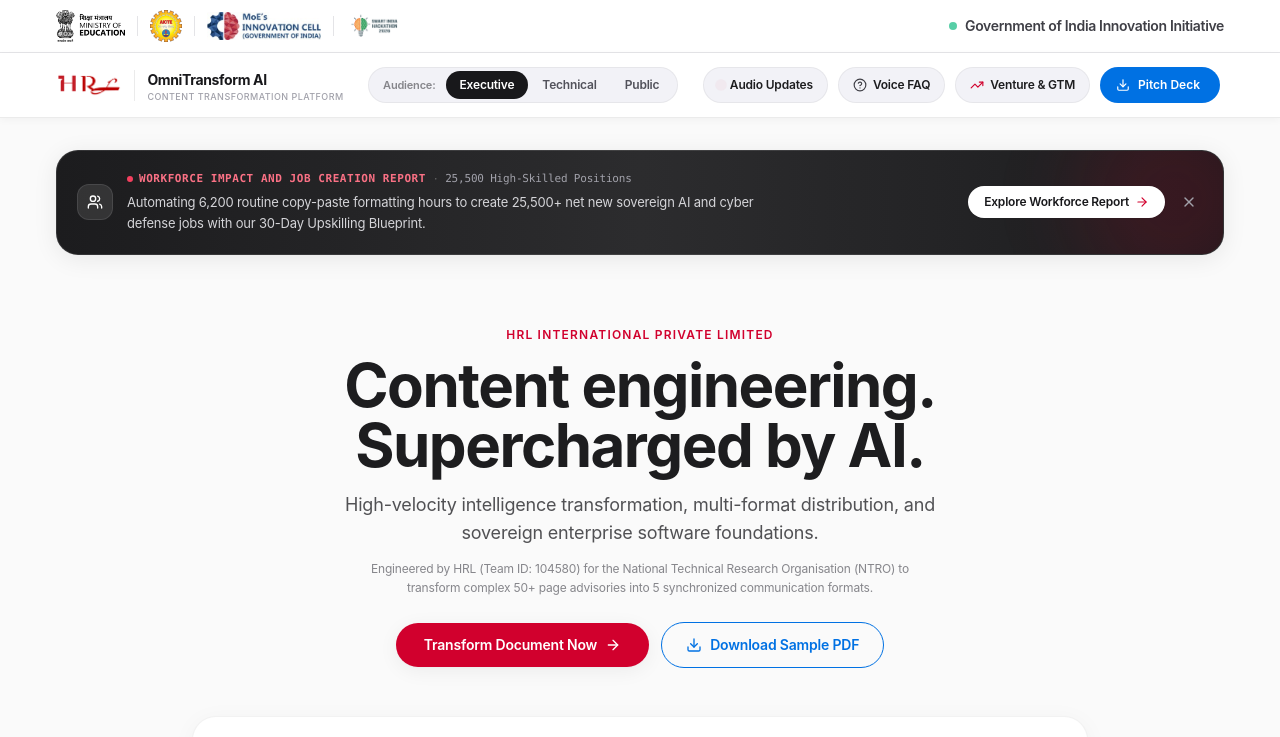
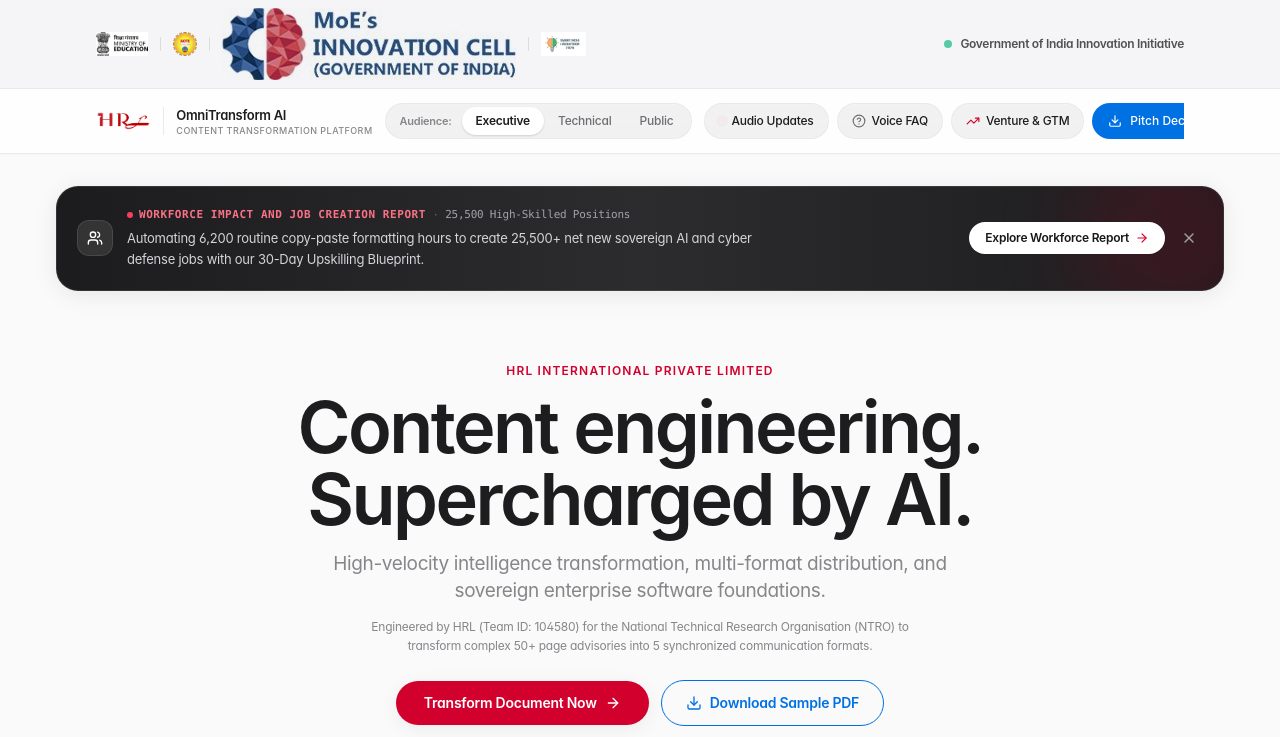
Before and after one commit to hrlpavan/sih-2026-media-problem-statements, a React (Vite) app in the folder frontend/: page / in a window 1280 px wide. Shown: the top 737 px of the page. Built offline with nearby package versions, Linux system fonts and the light colour scheme.

Commit message:
100% Apple.com design parity: SF Pro typography, glass navbar, bento cards, and responsive polish

```diff
--- a/frontend/src/components/DocumentUploader.tsx
+++ b/frontend/src/components/DocumentUploader.tsx
@@ -45,13 +45,13 @@
         </div>
 
         {/* Ultra-Bold High-Contrast Headline */}
-        <h1 className="text-4xl sm:text-5xl lg:text-6xl font-bold tracking-tight text-hrl-dark leading-[1.1] mb-4">
+        <h1 className="text-4xl sm:text-6xl lg:text-7xl font-semibold tracking-[-0.035em] text-[#1D1D1F] leading-[1.06] mb-4">
           Content engineering.<br />
           <span className="text-hrl-dark">Supercharged by AI.</span>
         </h1>
 
         {/* Subtitle */}
-        <p className="text-base sm:text-lg text-hrl-body font-normal leading-relaxed max-w-2xl mx-auto mb-3">
+        <p className="text-base sm:text-[19px] text-[#86868B] font-normal leading-[1.42] max-w-2xl mx-auto mb-3 tracking-[-0.02em]">
           High-velocity intelligence transformation, multi-format distribution, and sovereign enterprise software foundations.
         </p>
 
@@ -81,7 +81,7 @@
           </button>
 
           <a
-            href="/NTRO_Cyber_Threat_Advisory_Q3_2026_Sample.pdf"
+            href="./NTRO_Cyber_Threat_Advisory_Q3_2026_Sample.pdf"
             download="NTRO_Cyber_Threat_Advisory_Q3_2026_Sample.pdf"
             className="border border-hrl-blue text-hrl-blue hover:bg-hrl-blue-light px-6 py-3 rounded-full text-sm font-semibold transition-all duration-200 flex items-center gap-2 cursor-pointer"
           >
@@ -92,7 +92,7 @@
       </div>
 
       {/* Sleek Symmetrical 4-Column Metric Strip (Apple/HRL HIG Symmetrical Design) */}
-      <div className="bg-white rounded-[24px] border border-black/5 shadow-[0_4px_24px_rgba(0,0,0,0.04),0_1px_2px_rgba(0,0,0,0.02)] p-6 sm:p-7 max-w-4xl mx-auto my-8 stats-banner-card no-print">
+      <div className="bg-white rounded-[24px] border border-black/[0.06] shadow-[0_4px_24px_rgba(0,0,0,0.04)] p-6 sm:p-7 max-w-4xl mx-auto my-8 stats-banner-card no-print">
         <div className="grid grid-cols-2 md:grid-cols-4 gap-4 sm:gap-6 text-center divide-y md:divide-y-0 md:divide-x divide-zinc-100 items-center">
           <div className="pt-2 md:pt-0 px-2 flex flex-col items-center justify-center">
             <span className="text-2xl sm:text-3xl lg:text-4xl font-extrabold text-[#1D1D1F] tracking-tight leading-none whitespace-nowrap">
--- a/frontend/src/components/GovtHeaderRibbon.tsx
+++ b/frontend/src/components/GovtHeaderRibbon.tsx
@@ -2,49 +2,49 @@
 
 export const GovtHeaderRibbon: React.FC = () => {
   return (
-    <div className="bg-white border-b border-zinc-200 py-2 select-none no-print transition-all w-full">
-      <div className="w-full max-w-[1500px] mx-auto px-4 sm:px-6 lg:px-10 xl:px-14 flex flex-col sm:flex-row items-center justify-between gap-3">
+    <div className="bg-[#F5F5F7] border-b border-black/[0.06] py-1.5 select-none no-print transition-all w-full">
+      <div className="max-w-6xl mx-auto px-4 sm:px-6 lg:px-8 flex items-center justify-between gap-4">
         {/* Government of India & Hackathon Logos Strip */}
-        <div className="flex items-center gap-3 sm:gap-4.5 overflow-x-auto no-scrollbar py-0.5 max-w-full">
+        <div className="flex items-center gap-3 sm:gap-4.5 shrink-0 overflow-x-auto no-scrollbar py-0.5">
           {/* Ministry of Education */}
           <div className="flex items-center shrink-0">
             <img
               src="./gov_moe_logo.jpg"
               alt="Ministry of Education - Government of India"
-              className="h-6 sm:h-7 md:h-8 object-contain"
+              className="h-5 sm:h-6 object-contain"
             />
           </div>
 
-          <div className="h-4 sm:h-5 w-px bg-zinc-200 shrink-0" />
+          <div className="h-3.5 w-px bg-black/[0.1] shrink-0" />
 
           {/* AICTE */}
           <div className="flex items-center shrink-0">
             <img
               src="./gov_aicte_logo.png"
               alt="AICTE"
-              className="h-6 sm:h-7 md:h-8 object-contain"
+              className="h-5 sm:h-6 object-contain"
             />
           </div>
 
-          <div className="h-4 sm:h-5 w-px bg-zinc-200 shrink-0" />
+          <div className="h-3.5 w-px bg-black/[0.1] shrink-0" />
 
           {/* MoE's Innovation Cell */}
           <div className="flex items-center shrink-0">
             <img
               src="./gov_mic_logo.jpg"
               alt="MoE's Innovation Cell"
-              className="h-5 sm:h-6 md:h-7 object-contain mix-blend-multiply"
+              className="h-4.5 sm:h-5.5 object-contain mix-blend-multiply"
             />
           </div>
 
-          <div className="h-4 sm:h-5 w-px bg-zinc-200 shrink-0" />
+          <div className="h-3.5 w-px bg-black/[0.1] shrink-0" />
 
           {/* Smart India Hackathon 2026 */}
           <div className="flex items-center shrink-0">
             <img
               src="./gov_sih_logo.png"
               alt="Smart India Hackathon 2026"
-              className="h-6 sm:h-7 md:h-8 object-contain"
+              className="h-5 sm:h-6 object-contain"
             />
           </div>
         </div>
@@ -52,7 +52,7 @@
         {/* Right Initiative Badge */}
         <div className="flex items-center gap-2 shrink-0">
           <span className="w-2 h-2 rounded-full bg-emerald-500 animate-pulse shrink-0" />
-          <span className="text-xs sm:text-[13px] md:text-sm font-semibold text-zinc-700 tracking-tight whitespace-nowrap">
+          <span className="text-[11px] sm:text-xs font-semibold text-[#515154] tracking-tight whitespace-nowrap">
             Government of India Innovation Initiative
           </span>
         </div>
--- a/frontend/src/components/Navbar.tsx
+++ b/frontend/src/components/Navbar.tsx
@@ -11,34 +11,34 @@
 
 export const Navbar: React.FC<NavbarProps> = ({ currentPersona, onPersonaChange, isProcessing, onOpenVentureModal }) => {
   return (
-    <header className="sticky top-0 z-40 bg-white/95 backdrop-blur-md border-b border-hrl-border shadow-hrl-subtle no-print transition-all w-full">
-      <div className="w-full max-w-[1500px] mx-auto px-4 sm:px-6 lg:px-10 xl:px-14">
-        <div className="flex items-center justify-between h-16 gap-3 overflow-x-auto no-scrollbar py-1">
+    <header className="sticky top-0 z-50 bg-white/80 backdrop-blur-xl backdrop-saturate-180 border-b border-black/[0.08] shadow-[0_1px_2px_rgba(0,0,0,0.02)] no-print transition-all w-full">
+      <div className="max-w-6xl mx-auto px-4 sm:px-6 lg:px-8">
+        <div className="flex items-center justify-between h-14 sm:h-16 gap-3 overflow-x-auto no-scrollbar py-1">
           {/* Brand Logo & Platform Title */}
           <div className="flex items-center space-x-3 shrink-0">
             <a href="#" className="flex items-center">
               <img
                 src="./hrl_logo_transparent.png"
                 alt="HRL International"
-                className="h-5 sm:h-6 object-contain"
+                className="h-4.5 sm:h-5 object-contain"
               />
             </a>
-            <div className="hidden sm:block pl-3 border-l border-hrl-border">
-              <span className="font-bold text-xs sm:text-sm tracking-tight text-zinc-900 block leading-tight">OmniTransform AI</span>
-              <span className="text-[8px] sm:text-[9px] text-zinc-400 font-medium tracking-wider uppercase block leading-none mt-0.5">Content Transformation Platform</span>
+            <div className="hidden sm:block pl-3 border-l border-black/[0.08]">
+              <span className="font-semibold text-xs sm:text-[13px] tracking-tight text-[#1D1D1F] block leading-tight">OmniTransform AI</span>
+              <span className="text-[8px] sm:text-[9px] text-[#86868B] font-medium tracking-wider uppercase block leading-none mt-0.5">Content Transformation Platform</span>
             </div>
           </div>
 
-          {/* Symmetrical Segmented Persona Selector */}
-          <div className="flex items-center bg-[#F2F2F7] p-1 rounded-full border border-black/5 h-9 shrink-0">
+          {/* Symmetrical Segmented Persona Selector (Apple macOS / iOS Style) */}
+          <div className="flex items-center bg-[#000000]/[0.05] p-1 rounded-full border border-black/[0.04] h-9 shrink-0">
             <span className="text-[11px] text-[#86868B] font-semibold px-2.5 hidden md:inline whitespace-nowrap">Audience:</span>
             <button
               onClick={() => onPersonaChange('executive')}
               disabled={isProcessing}
-              className={`text-xs px-3.5 h-7 rounded-full font-semibold transition-all duration-200 cursor-pointer whitespace-nowrap flex items-center justify-center ${
+              className={`text-xs px-3.5 h-7 rounded-full font-medium transition-all duration-200 cursor-pointer whitespace-nowrap flex items-center justify-center ${
                 currentPersona === 'executive'
-                  ? 'bg-zinc-900 text-white shadow-xs'
-                  : 'text-zinc-600 hover:text-zinc-900'
+                  ? 'bg-white text-[#1D1D1F] shadow-[0_1px_3px_rgba(0,0,0,0.1),0_1px_2px_rgba(0,0,0,0.06)] font-semibold'
+                  : 'text-[#6E6E73] hover:text-[#1D1D1F]'
               }`}
             >
               Executive
@@ -46,10 +46,10 @@
             <button
               onClick={() => onPersonaChange('analyst')}
               disabled={isProcessing}
-              className={`text-xs px-3.5 h-7 rounded-full font-semibold transition-all duration-200 cursor-pointer whitespace-nowrap flex items-center justify-center ${
+              className={`text-xs px-3.5 h-7 rounded-full font-medium transition-all duration-200 cursor-pointer whitespace-nowrap flex items-center justify-center ${
                 currentPersona === 'analyst'
-                  ? 'bg-zinc-900 text-white shadow-xs'
-                  : 'text-zinc-600 hover:text-zinc-900'
+                  ? 'bg-white text-[#1D1D1F] shadow-[0_1px_3px_rgba(0,0,0,0.1),0_1px_2px_rgba(0,0,0,0.06)] font-semibold'
+                  : 'text-[#6E6E73] hover:text-[#1D1D1F]'
               }`}
             >
               Technical
@@ -57,21 +57,21 @@
             <button
               onClick={() => onPersonaChange('citizen')}
               disabled={isProcessing}
-              className={`text-xs px-3.5 h-7 rounded-full font-semibold transition-all duration-200 cursor-pointer whitespace-nowrap flex items-center justify-center ${
+              className={`text-xs px-3.5 h-7 rounded-full font-medium transition-all duration-200 cursor-pointer whitespace-nowrap flex items-center justify-center ${
                 currentPersona === 'citizen'
-                  ? 'bg-zinc-900 text-white shadow-xs'
-                  : 'text-zinc-600 hover:text-zinc-900'
+                  ? 'bg-white text-[#1D1D1F] shadow-[0_1px_3px_rgba(0,0,0,0.1),0_1px_2px_rgba(0,0,0,0.06)] font-semibold'
+                  : 'text-[#6E6E73] hover:text-[#1D1D1F]'
               }`}
             >
               Public
             </button>
           </div>
 
-          {/* Action Pills - Exact order from reference image, constant h-9, whitespace-nowrap */}
-          <div className="flex items-center gap-2 sm:gap-2.5 shrink-0 pr-1">
+          {/* Action Pills - Apple Minimalist Aesthetic */}
+          <div className="flex items-center gap-2 shrink-0 pr-1">
             <a
               href="#project-updates-hub"
-              className="flex items-center gap-1.5 px-3.5 h-9 rounded-full bg-[#F2F2F7] hover:bg-[#E5E5EA] text-[#1D1D1F] text-xs font-semibold transition-all border border-black/5 cursor-pointer shadow-xs whitespace-nowrap shrink-0"
+              className="flex items-center gap-1.5 px-3.5 h-9 rounded-full bg-[#000000]/[0.05] hover:bg-[#000000]/[0.08] active:scale-[0.98] text-[#1D1D1F] text-xs font-medium transition-all border border-black/[0.04] cursor-pointer shadow-none whitespace-nowrap shrink-0"
             >
               <span className="w-1.5 h-1.5 rounded-full bg-hrl-crimson animate-ping" />
               <span>Audio Updates</span>
@@ -79,15 +79,15 @@
 
             <a
               href="#voice-faq-hub"
-              className="flex items-center gap-1.5 px-3.5 h-9 rounded-full bg-[#F2F2F7] hover:bg-[#E5E5EA] text-[#1D1D1F] text-xs font-semibold transition-all border border-black/5 cursor-pointer shadow-xs whitespace-nowrap shrink-0"
+              className="flex items-center gap-1.5 px-3.5 h-9 rounded-full bg-[#000000]/[0.05] hover:bg-[#000000]/[0.08] active:scale-[0.98] text-[#1D1D1F] text-xs font-medium transition-all border border-black/[0.04] cursor-pointer shadow-none whitespace-nowrap shrink-0"
             >
-              <HelpCircle className="w-3.5 h-3.5 text-zinc-700" />
+              <HelpCircle className="w-3.5 h-3.5 text-[#6E6E73]" />
               <span>Voice FAQ</span>
             </a>
 
             <button
               onClick={onOpenVentureModal}
-              className="flex items-center gap-1.5 px-3.5 h-9 rounded-full bg-[#F2F2F7] hover:bg-[#E5E5EA] text-[#1D1D1F] text-xs font-semibold transition-all border border-black/5 cursor-pointer shadow-xs whitespace-nowrap shrink-0"
+              className="flex items-center gap-1.5 px-3.5 h-9 rounded-full bg-[#000000]/[0.05] hover:bg-[#000000]/[0.08] active:scale-[0.98] text-[#1D1D1F] text-xs font-medium transition-all border border-black/[0.04] cursor-pointer shadow-none whitespace-nowrap shrink-0"
             >
               <TrendingUp className="w-3.5 h-3.5 text-hrl-crimson" />
               <span>Venture & GTM</span>
@@ -95,7 +95,7 @@
 
             <a
               href="https://github.com/hrlpavan/omnitransform-ai-resources/raw/main/SIH2026_Idea_Presentation_PS26154.pptx"
-              className="bg-hrl-blue hover:bg-hrl-blue-dark text-white pl-4 pr-5 h-9 rounded-full text-xs font-semibold shadow-xs hover:shadow transition-all duration-200 flex items-center justify-center gap-2 cursor-pointer whitespace-nowrap shrink-0"
+              className="bg-[#0071E3] hover:bg-[#0077ED] active:bg-[#006EDB] active:scale-[0.98] text-white pl-4 pr-5 h-9 rounded-full text-xs font-medium shadow-none hover:shadow-sm transition-all duration-150 flex items-center justify-center gap-2 cursor-pointer whitespace-nowrap shrink-0"
             >
               <Download className="w-3.5 h-3.5 shrink-0" />
               <span className="tracking-normal">Pitch Deck</span>
--- a/frontend/src/index.css
+++ b/frontend/src/index.css
@@ -5,12 +5,13 @@
 @layer base {
   html {
     -webkit-tap-highlight-color: transparent;
+    font-feature-settings: "cv02", "cv03", "cv04", "cv11";
   }
   body {
-    @apply bg-zinc-50 text-[#1D1D1F] font-sans antialiased selection:bg-hrl-crimson selection:text-white;
+    @apply bg-[#F5F5F7] text-[#1D1D1F] font-sans antialiased selection:bg-[#0071E3] selection:text-white;
     -webkit-font-smoothing: antialiased;
     -moz-osx-font-smoothing: grayscale;
-    letter-spacing: -0.012em;
+    letter-spacing: -0.015em;
   }
 }
 
@@ -23,18 +24,18 @@
   scrollbar-width: none;
 }
 
-/* Fluid responsive container constraints */
-.universal-fluid-container {
-  width: 100%;
-  max-width: min(92vw, 1200px);
-  margin-left: auto;
-  margin-right: auto;
+/* Apple Smooth Button & Card Interactions */
+.apple-press-effect {
+  transition: transform 0.15s cubic-bezier(0.2, 0, 0, 1), opacity 0.15s ease;
+}
+.apple-press-effect:active {
+  transform: scale(0.98);
 }
 
 /* Audio Waveform Bars */
 @keyframes freqWave {
   0%, 100% { height: 6px; }
-  50% { height: 32px; }
+  50% { height: 30px; }
 }
 
 .wave-bar-1 { animation: freqWave 1.0s ease-in-out infinite; }
@@ -43,7 +44,7 @@
 .wave-bar-4 { animation: freqWave 1.3s ease-in-out 0.1s infinite; }
 .wave-bar-5 { animation: freqWave 1.1s ease-in-out 0.25s infinite; }
 
-/* Clean PDF Print Stylesheet (Single Page Executive Format) */
+/* Clean PDF Print Stylesheet */
 @media print {
   @page {
     size: A4 portrait;
```
Also changed, not shown: frontend/src/components/Footer.tsx (+8 -8 lines).
